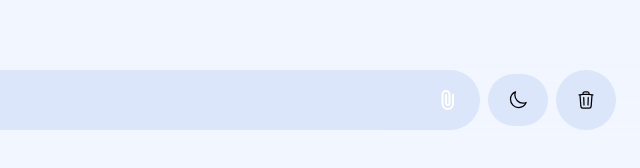
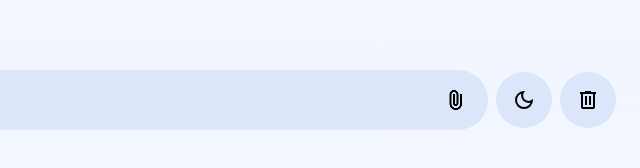
Before and after one commit to rahiqalmakhtum/AI-Chatbot, a website: page src/index.html in a window 1280 px wide. Shown: the part 606-774 px from the top of the page, 640-1280 px from the left. Drawn offline with nearby package versions, Linux system fonts and the light colour scheme.

Commit message:
added night mode

```diff
--- a/package.json
+++ b/package.json
@@ -1,6 +1,6 @@
 {
   "dependencies": {
-    "@tailwindcss/cli": "^4.1.14",
-    "tailwindcss": "^4.1.14"
+    "@tailwindcss/cli": "^4.1.16",
+    "tailwindcss": "^4.1.16"
   }
 }
--- a/src/index.html
+++ b/src/index.html
@@ -1,9 +1,9 @@
 <!DOCTYPE html>
-<html class="dark">
+<html>
   <head>
     <meta charset="UTF-8" />
     <meta name="viewport" content="width=device-width, initial-scale=1.0" />
-    <script src="https://cdn.jsdelivr.net/npm/@tailwindcss/browser@4"></script>
+    <link rel="stylesheet" href="output.css" />
     <link rel="preconnect" href="https://fonts.googleapis.com" />
     <link rel="preconnect" href="https://fonts.gstatic.com" crossorigin />
     <link
@@ -102,59 +102,55 @@
             class="flex-1 bg-transparent outline-none text-sm sm:text-base md:text-lg"
           />
           <button type="submit" class="material-symbols-outlined">
-            <svg
-              xmlns="http://www.w3.org/2000/svg"
-              height="24px"
-              viewBox="0 -960 960 960"
-              width="24px"
-              fill="#FFFFFF"
-              class="text-black dark:text-white w-5 h-5 sm:w-6 sm:h-6"
-            >
-              <path
-                d="M720-330q0 104-73 177T470-80q-104 0-177-73t-73-177v-370q0-75 52.5-127.5T400-880q75 0 127.5 52.5T580-700v350q0 46-32 78t-78 32q-46 0-78-32t-32-78v-370h80v370q0 13 8.5 21.5T470-320q13 0 21.5-8.5T500-350v-350q-1-42-29.5-71T400-800q-42 0-71 29t-29 71v370q-1 71 49 120.5T470-160q70 0 119-49.5T640-330v-390h80v390Z"
-              />
-            </svg>
+            <img
+              src="./assets/attach_file_24dp_FFFFFF_FILL0_wght400_GRAD0_opsz24 (1).svg"
+              alt=""
+              srcset=""
+              class="hidden dark:block"
+            />
+            <img
+              src="./assets/attach_file_24dp_000000_FILL0_wght400_GRAD0_opsz24.png"
+              alt=""
+              srcset=""
+              class="block dark:hidden"
+            />
           </button>
         </form>
 
         <!-- Action buttons -->
         <div class="flex gap-2">
           <button
-            class="bg-[#dbe6fb] my-auto dark:bg-[#263145] dark:text-white h-auto px-3 sm:px-4 md:px-5 py-3 sm:py-4 rounded-full"
+            class="bg-[#dbe6fb] dark:bg-[#263145] my-auto h-auto px-4 py-4 rounded-full"
             id="toggle-night"
           >
-            <svg
-              xmlns="http://www.w3.org/2000/svg"
-              fill="none"
-              viewBox="0 0 24 24"
-              stroke-width="1.5"
-              stroke="currentColor"
-              class="w-5 h-5 text-black dark:text-white"
-            >
-              <path
-                stroke-linecap="round"
-                stroke-linejoin="round"
-                d="M21.752 15.002A9.72 9.72 0 0 1 18 15.75c-5.385 0-9.75-4.365-9.75-9.75 0-1.33.266-2.597.748-3.752A9.753 9.753 0 0 0 3 11.25C3 16.635 7.365 21 12.75 21a9.753 9.753 0 0 0 9.002-5.998Z"
-              />
-            </svg>
+            <img
+              src="./assets/dark_mode_24dp_FFFFFF_FILL0_wght400_GRAD0_opsz24 (2).svg"
+              alt=""
+              srcset=""
+              class="hidden dark:block"
+            />
+            <img
+              src="./assets/dark_mode_24dp_000000_FILL0_wght400_GRAD0_opsz24 (1).svg"
+              alt=""
+              srcset=""
+              class="block dark:hidden"
+            />
           </button>
           <button
-            class="bg-[#dbe6fb] dark:bg-[#263145] h-auto px-3 sm:px-4 md:px-5 py-3 sm:py-4 rounded-full"
+            class="bg-[#dbe6fb] dark:bg-[#263145] my-auto h-auto px-4 py-4 rounded-full"
           >
-            <svg
-              xmlns="http://www.w3.org/2000/svg"
-              fill="none"
-              viewBox="0 0 24 24"
-              stroke-width="1.5"
-              stroke="currentColor"
-              class="w-5 h-5 text-black dark:text-white"
-            >
-              <path
-                stroke-linecap="round"
-                stroke-linejoin="round"
-                d="m14.74 9-.346 9m-4.788 0L9.26 9m9.968-3.21c.342.052.682.107 1.022.166m-1.022-.165L18.16 19.673a2.25 2.25 0 0 1-2.244 2.077H8.084a2.25 2.25 0 0 1-2.244-2.077L4.772 5.79m14.456 0a48.108 48.108 0 0 0-3.478-.397m-12 .562c.34-.059.68-.114 1.022-.165m0 0a48.11 48.11 0 0 1 3.478-.397m7.5 0v-.916c0-1.18-.91-2.164-2.09-2.201a51.964 51.964 0 0 0-3.32 0c-1.18.037-2.09 1.022-2.09 2.201v.916m7.5 0a48.667 48.667 0 0 0-7.5 0"
-              />
-            </svg>
+            <img
+              src="./assets/delete_24dp_FFFFFF_FILL0_wght400_GRAD0_opsz24 (1).svg"
+              alt=""
+              srcset=""
+              class="hidden dark:block"
+            />
+            <img
+              src="./assets/delete_24dp_000000_FILL0_wght400_GRAD0_opsz24.png"
+              alt=""
+              srcset=""
+              class="block dark:hidden"
+            />
           </button>
         </div>
       </div>
--- a/src/input.css
+++ b/src/input.css
@@ -1 +1,11 @@
+/* src/input.css */
 @import "tailwindcss";
+
+/* v4-alpha dark-mode enable */
+@custom-variant dark (&:where(.dark, .dark *));
+/* optional smooth transition */
+*,
+*::before,
+*::after {
+  transition: background-color 0.1s ease, color 0.1s ease;
+}
```
Also changed, not shown: src/assets/attach_file_24dp_FFFFFF_FILL0_wght400_GRAD0_opsz24 (1).svg (added), src/assets/dark_mode_24dp_000000_FILL0_wght400_GRAD0_opsz24 (1).svg (added), src/assets/dark_mode_24dp_000000_FILL0_wght400_GRAD0_opsz24.png (deleted), src/assets/dark_mode_24dp_FFFFFF_FILL0_wght400_GRAD0_opsz24 (1).svg (deleted), src/assets/dark_mode_24dp_FFFFFF_FILL0_wght400_GRAD0_opsz24 (2).svg (renamed from src/assets/dark_mode_24dp_FFFFFF_FILL0_wght400_GRAD0_opsz24.svg), src/assets/delete_24dp_FFFFFF_FILL0_wght400_GRAD0_opsz24 (1).svg (added), src/assets/white dark_mode_24dp_FFFFFF_FILL0_wght400_GRAD0_opsz24 (2).svg (added), src/output.css, 1 other file.
